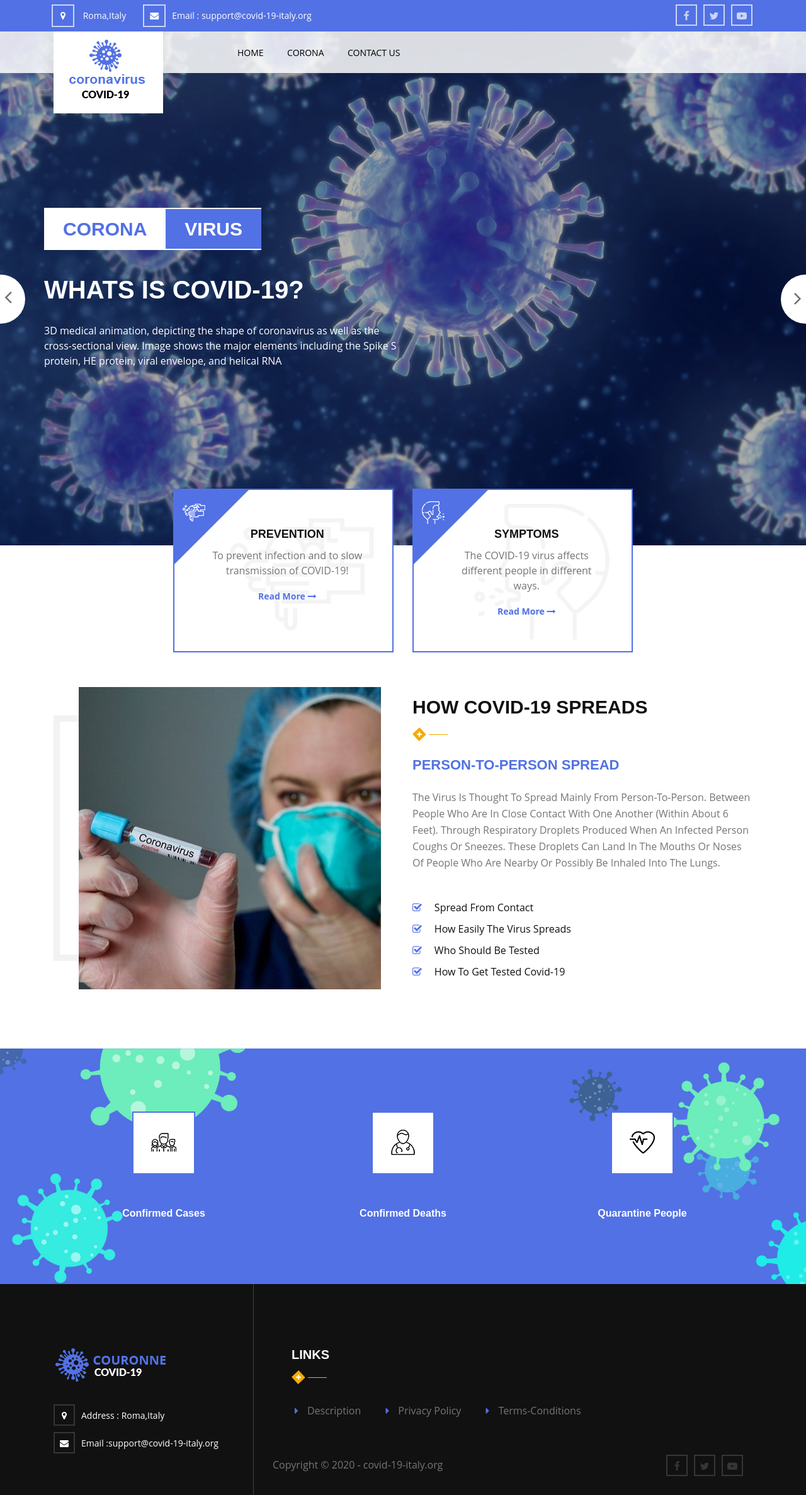
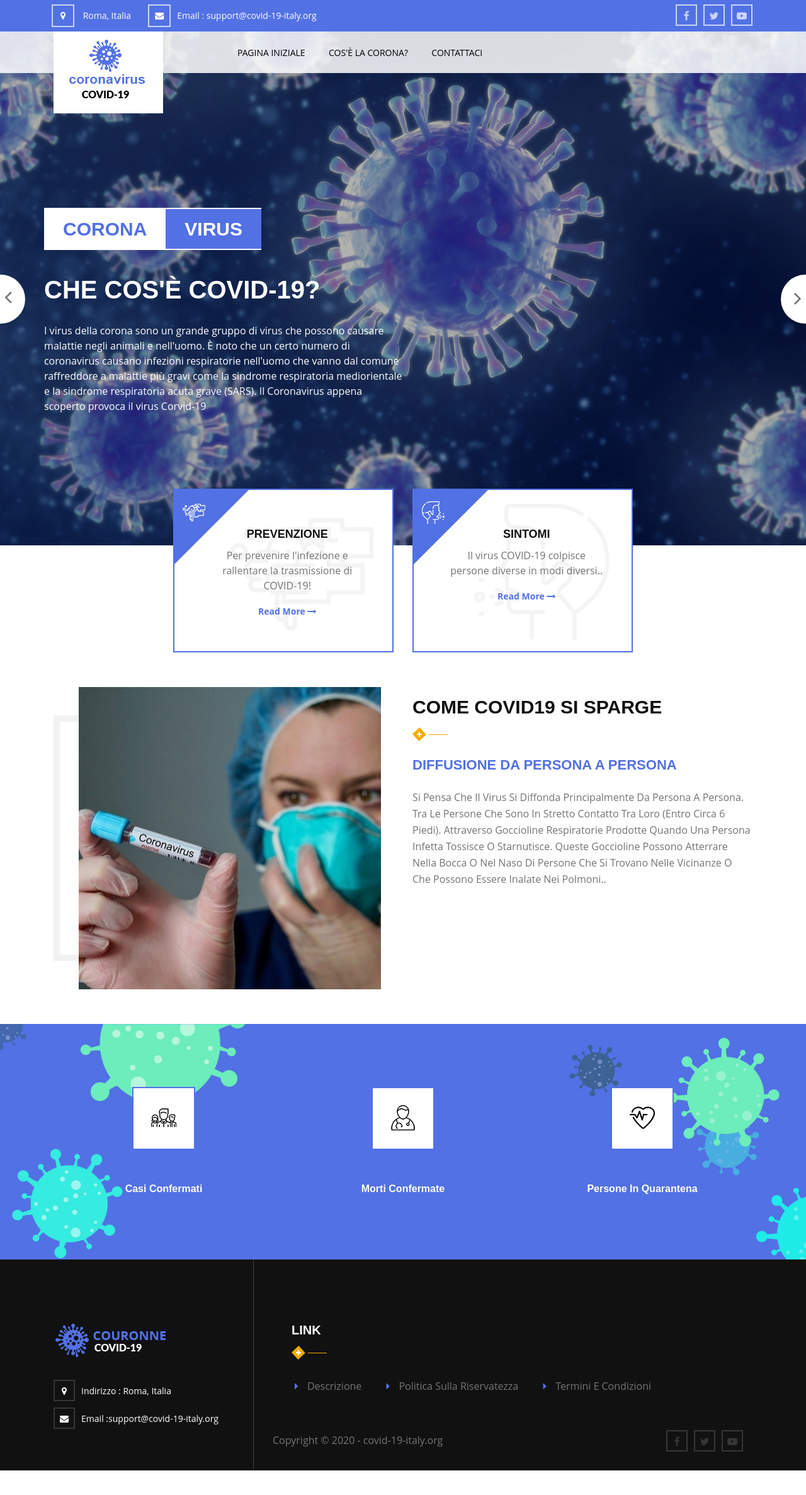
Before and after one commit to hassanhitleap1/yii-donation, a Yii app: template views/site/index.php in a window 1280 px wide. Shown: the whole page at 63% size. After the commit the page ends 2335 px from the top, so only its background shows below. Run offline with PHP 8.4 and a stand-in for Yii, Linux system fonts and the light colour scheme; the template is opened without the code that fills it, so the values that code supplies are empty; some libraries are stand-ins or nearby versions.

Commit message:
4/7/2020 (11)

```diff
--- a/views/layouts/main.php
+++ b/views/layouts/main.php
@@ -49,7 +49,7 @@
             <div class="col-lg-12 col-md-12 col-sm-12 col-xs-12">
                 <div class="top_header_add">
                     <ul>
-                        <li><i class="fa fa-map-marker" aria-hidden="true"></i> Roma,Italy</li>
+                        <li><i class="fa fa-map-marker" aria-hidden="true"></i> Roma, Italia</li>
                         <li><i class="fa fa-envelope" aria-hidden="true"></i><a href="#"><span>Email :</span> support@covid-19-italy.org</a></li>
                     </ul>
                 </div>
@@ -88,14 +88,14 @@
                         <ul class="main_nav_ul">
 
                             <li class="has-mega gc_main_navigation">
-                                <?= Html::a('Home &nbsp;', ['site/index'], ['class' => 'gc_main_navigation hover_color'])  ?>
+                                <?= Html::a('Pagina iniziale &nbsp;', ['site/index'], ['class' => 'gc_main_navigation hover_color'])  ?>
                             </li>
                             <li class="has-mega gc_main_navigation">
-                                <?= Html::a('Corona &nbsp;', ['site/corona'], ['class' => 'gc_main_navigation hover_color']) ?>
+                                <?= Html::a("cos'è la corona? &nbsp;", ['site/corona'], ['class' => 'gc_main_navigation hover_color']) ?>
 
                             </li>
                             <li class="has-mega gc_main_navigation">
-                                <?= Html::a('contact us &nbsp;', ['site/contact'], ['class' => 'gc_main_navigation hover_color']) ?>
+                                <?= Html::a('Contattaci &nbsp;', ['site/contact'], ['class' => 'gc_main_navigation hover_color']) ?>
                             </li>
 
 <!--                            <li class="has-mega gc_main_navigation"><a class="btn" href="https://pmny.in/AIEqYkgwh4gi" target="_blank">Donate &nbsp;</a> </li>-->
@@ -147,10 +147,10 @@
                 <div id='cssmenu' class="wd_single_index_menu">
                     <ul>
                         <li>
-                          <?= Html::a('Home', ['site/index']) ?>
+                          <?= Html::a('Pagina iniziale', ['site/index']) ?>
                         </li>
                         <li>
-                        <?= Html::a('Corona', ['site/corona']) ?>
+                        <?= Html::a("cos'è la corona", ['site/corona']) ?>
                         </li>
                         <li>
                          <?= Html::a('contact us', ['site/contact']) ?>
@@ -179,7 +179,7 @@
                         </div>
                         <div class="footer_box_add">
                             <ul>
-                                <li><i class="fa fa-map-marker" aria-hidden="true"></i><span>Address : </span> Roma,Italy</li>
+                                <li><i class="fa fa-map-marker" aria-hidden="true"></i><span>Indirizzo : </span> Roma, Italia</li>
                                 <li><i class="fa fa-envelope" aria-hidden="true"></i><a href="#"><span>Email :</span>support@covid-19-italy.org</a></li>
                             </ul>
                         </div>
@@ -197,20 +197,20 @@
                             <!--footer_2-->
                             <div class="col-xl-12 col-lg-12 col-md-21 col-sm-12 col-12 respons_footer_nav d-none d-sm-none d-md-block">
                                 <div class="footer_heading footer_menu">
-                                    <h1 class="med_bottompadder10">Links</h1>
+                                    <h1 class="med_bottompadder10">Link</h1>
                                     <img src="<?= Yii::getAlias('@web')?>/theme/images/line.png" class="img-responsive" alt="img" />
                                 </div>
                                 <div class="footer_ul_wrapper">
 
                                     <ul class="list-inline">
                                         <li><i class="fa fa-caret-right" aria-hidden="true"></i>
-                                            <?= Html::a('description', ['site/description']) ?>
+                                            <?= Html::a('Descrizione', ['site/description']) ?>
                                         </li>
                                         <li><i class="fa fa-caret-right" aria-hidden="true"></i>
-                                            <?= Html::a('privacy policy', ['site/privacy-policy']) ?>
+                                            <?= Html::a('politica sulla riservatezza', ['site/privacy-policy']) ?>
                                         </li>
                                         <li><i class="fa fa-caret-right" aria-hidden="true"></i>
-                                            <?= Html::a('terms-conditions', ['site/terms-and-conditions']) ?>
+                                            <?= Html::a('termini e condizioni', ['site/terms-and-conditions']) ?>
                                         </li>
 <!--                                        <li><i class="fa fa-caret-right" aria-hidden="true"></i><a href="#">donate</a></li>-->
                                     </ul>
--- a/views/site/description.php
+++ b/views/site/description.php
@@ -5,10 +5,9 @@
 /* @var $model app\models\ContactForm */
 
 use yii\helpers\Html;
-use yii\bootstrap\ActiveForm;
-use yii\captcha\Captcha;
 
-$this->title = 'description';
+
+$this->title = 'descrizione';
 $this->params['breadcrumbs'][] = $this->title;
 ?>
 <div class="med_tittle_section">
--- a/views/site/index.php
+++ b/views/site/index.php
@@ -19,8 +19,10 @@
                                 <div class="cc_slider_cont1">
                                     <div class="medi">
                                         <h1 data-animation-in="fadeInDown" data-animation-out="animate-out fadeOutDown">Corona<span>Virus</span></h1></div>
-                                    <h2 data-animation-in="fadeInDown" data-animation-out="animate-out fadeOutDown">Whats Is Covid-19?</h2>
-                                    <p data-animation-in="zoomIn" data-animation-out="animate-out zoomIn">3D medical animation, depicting the shape of coronavirus as well as the cross-sectional view. Image shows the major elements including the Spike S protein, HE protein, viral envelope, and helical RNA</p>
+                                    <h2 data-animation-in="fadeInDown" data-animation-out="animate-out fadeOutDown">Che cos'è Covid-19?</h2>
+                                    <p data-animation-in="zoomIn" data-animation-out="animate-out zoomIn">
+                                        I virus della corona sono un grande gruppo di virus che possono causare malattie negli animali e nell'uomo. È noto che un certo numero di coronavirus causano infezioni respiratorie nell'uomo che vanno dal comune raffreddore a malattie più gravi come la sindrome respiratoria mediorientale e la sindrome respiratoria acuta grave (SARS). Il Coronavirus appena scoperto provoca il virus Corvid-19
+                                    </p>
                                     <ul>
 <!--                                        <li data-animation-in="bounceInLeft" data-animation-out="animate-out bounceOutLeft"><a href="#">donate</a></li>-->
 
@@ -50,8 +52,8 @@
                         <img src="<?= Yii::getAlias('@web')?>/theme/images/corona/icon_2.png" alt="img" class="img-responsive">
                     </div>
                     <div class="cat_txt">
-                        <h1>PREVENTION</h1>
-                        <p>To prevent infection and to slow transmission of COVID-19! </p>
+                        <h1>Prevenzione</h1>
+                        <p>Per prevenire l'infezione e rallentare la trasmissione di COVID-19! </p>
                             <?= Html::a('Read More <i class="fa fa-long-arrow-right"></i>', ['site/prevention']) ?>
                     </div>
                 </div>
@@ -65,8 +67,8 @@
                         <img src="<?= Yii::getAlias('@web')?>/theme/images/corona/icon_3.png" alt="img" class="img-responsive">
                     </div>
                     <div class="cat_txt">
-                        <h1>SYMPTOMS</h1>
-                        <p>The COVID-19 virus affects different people in different ways.</p>
+                        <h1>SINTOMI</h1>
+                        <p>Il virus COVID-19 colpisce persone diverse in modi diversi..</p>
                         <?= Html::a('Read More <i class="fa fa-long-arrow-right"></i>', ['site/symptoms']) ?>
                     </div>
                 </div>
@@ -86,23 +88,14 @@
             </div>
             <div class="col-xl-6 col-lg-12 col-md-12 col-sm-12 col-12 abt_section">
                 <div class="abt_heading_wrapper">
-                    <h1 class="med_bottompadder20">How COVID-19 Spreads</h1>
+                    <h1 class="med_bottompadder20">COME COVID19 SI SPARGE</h1>
                     <img src="<?= Yii::getAlias('@web')?>/theme/images/line.png" alt="title" class="med_bottompadder20">
                 </div>
                 <div class="abt_txt">
-                    <h3>Person-to-person spread</h3>
-                    <p class="med_toppadder20">The virus is thought to spread mainly from person-to-person. Between people who are in close contact with one another (within about 6 feet). Through respiratory droplets produced when an infected person coughs or sneezes. These droplets can land in the mouths or noses of people who are nearby or possibly be inhaled into the lungs.</p>
+                    <h3>DIFFUSIONE DA PERSONA A PERSONA</h3>
+                    <p class="med_toppadder20">Si pensa che il virus si diffonda principalmente da persona a persona. Tra le persone che sono in stretto contatto tra loro (entro circa 6 piedi). Attraverso goccioline respiratorie prodotte quando una persona infetta tossisce o starnutisce. Queste goccioline possono atterrare nella bocca o nel naso di persone che si trovano nelle vicinanze o che possono essere inalate nei polmoni..</p>
                 </div>
-                <div class="abt_chk med_toppadder30">
-                    <div class="content">
-                        <ul>
-                            <li><i class="fa fa-check-square-o" aria-hidden="true"></i><span>Spread from contact</span></li>
-                            <li><i class="fa fa-check-square-o" aria-hidden="true"></i><span>How easily the virus spreads</span></li>
-                            <li><i class="fa fa-check-square-o" aria-hidden="true"></i><span>Who should be tested</span></li>
-                            <li><i class="fa fa-check-square-o" aria-hidden="true"></i><span>How to get tested Covid-19</span></li>
-                        </ul>
-                    </div>
-                </div>
+
             </div>
         </div>
     </div>
@@ -122,7 +115,7 @@
                     </div>
                     <div class="count-description">
                         <span class="timer"><?=$confirmed_cases?></span>
-                        <h5 class="con1">Confirmed cases</h5>
+                        <h5 class="con1">Casi confermati</h5>
                     </div>
                 </div>
                 <div class="col-xl-4 col-lg-4 col-md-6 col-sm-12 col-12">
@@ -131,7 +124,7 @@
                     </div>
                     <div class="count-description">
                         <span class="timer"><?=$confirmed_deaths?></span>
-                        <h5 class="con2">Confirmed deaths</h5>
+                        <h5 class="con2">Morti confermate</h5>
                     </div>
                 </div>
 
@@ -141,7 +134,7 @@
                     </div>
                     <div class="count-description">
                         <span class="timer"><?=$quarantine_people?></span>
-                        <h5 class="con4">Quarantine People</h5>
+                        <h5 class="con4">Persone in quarantena</h5>
                     </div>
                 </div>
             </div>
--- a/views/site/prevention.php
+++ b/views/site/prevention.php
@@ -8,7 +8,7 @@
 use yii\bootstrap\ActiveForm;
 use yii\captcha\Captcha;
 
-$this->title = 'prevention';
+$this->title = 'Prevenzione';
 $this->params['breadcrumbs'][] = $this->title;
 ?>
 <div class="med_tittle_section">
```
